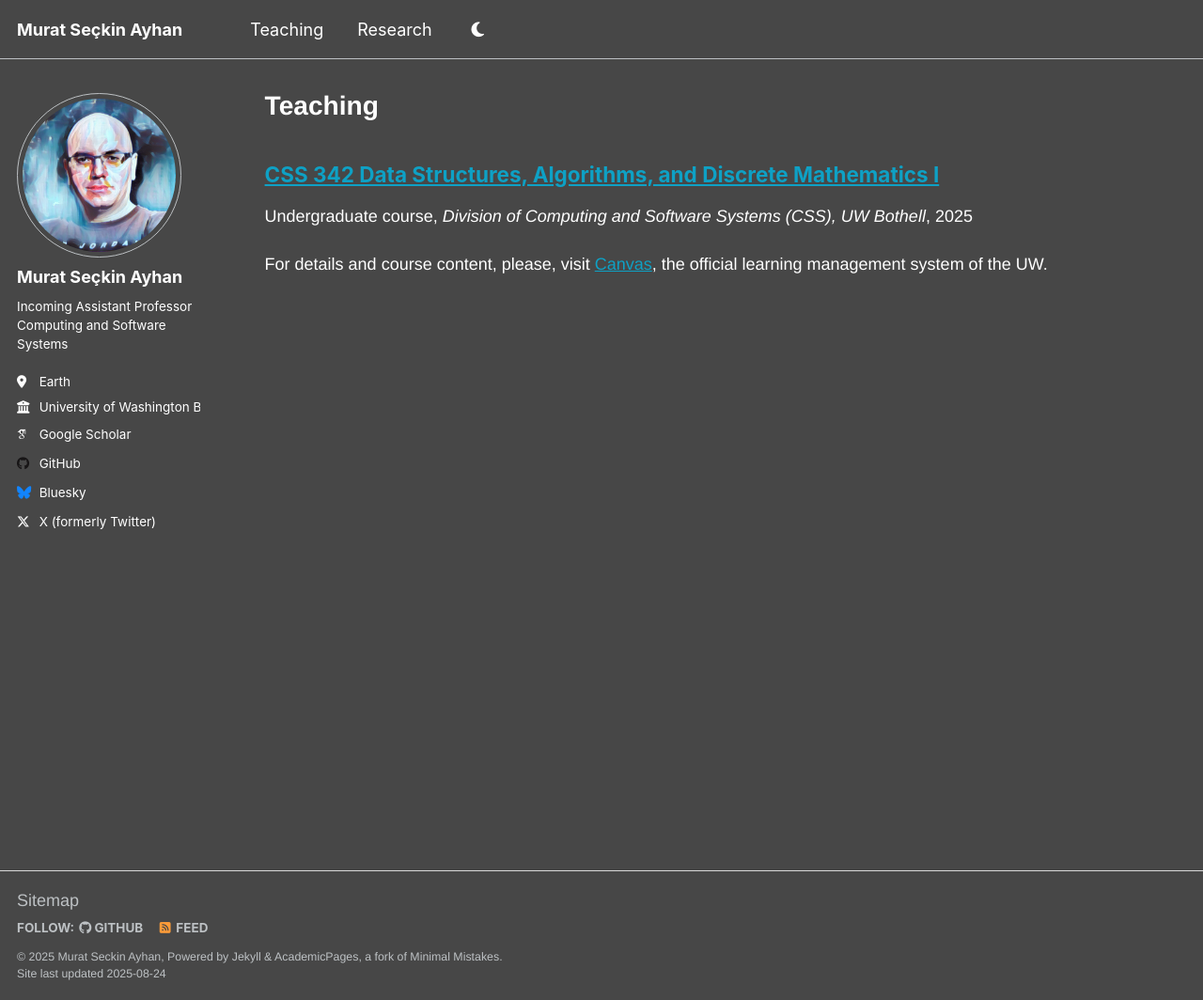
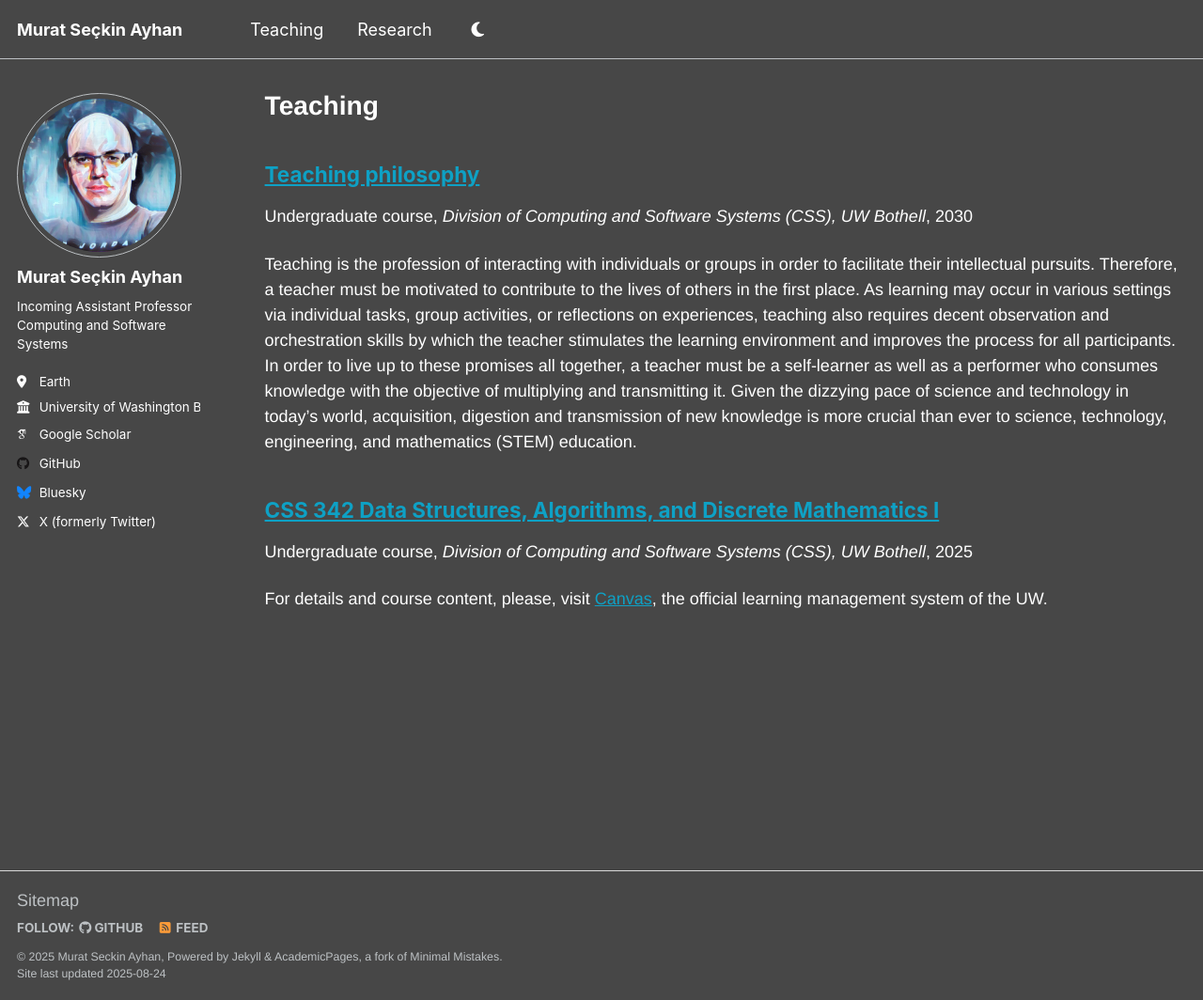
Before and after one commit to msayhan/msayhan.github.io, a Jekyll site: the page built from _pages/teaching.html, in a window 1280 px wide and 1064 px high. Shown: the whole window at 94% size. Built offline with Jekyll 4.4.1, drawn with Linux system fonts in a browser that asks for light colours; some web fonts are replaced; a script that is not in the unit is left out.

Commit message:
teaching and research update

```diff
--- /dev/null
+++ b/_teaching/2030-teaching-landing.md
@@ -0,0 +1,20 @@
+---
+title: "Teaching philosophy"
+collection: teaching
+type: "Undergraduate course"
+permalink: /teaching/2030-teaching-landing
+venue: "Division of Computing and Software Systems (CSS), UW Bothell"
+date: 2030-01-01
+location: "Bothell, Washington"
+---
+
+Teaching is the profession of interacting with individuals or groups in order to facilitate their intellectual pursuits. Therefore, a teacher must be motivated to contribute to the lives of others in the first place. As learning may occur in various settings via individual tasks, group activities, or reflections on experiences, teaching also requires decent observation and orchestration skills by which the teacher stimulates the learning environment and improves the process for all participants. In order to live up to these promises all together, a teacher must be a self-learner as well as a performer who consumes knowledge with the objective of multiplying and transmitting it. Given the dizzying pace of science and technology in today's world, acquisition, digestion and transmission of new knowledge is more crucial than ever to science, technology, engineering, and mathematics (STEM) education.
+
+<!-- Heading 1
+======
+
+Heading 2
+======
+
+Heading 3
+====== -->
```
Also changed, not shown: _research/research-landing.md (+9 -3 lines).
